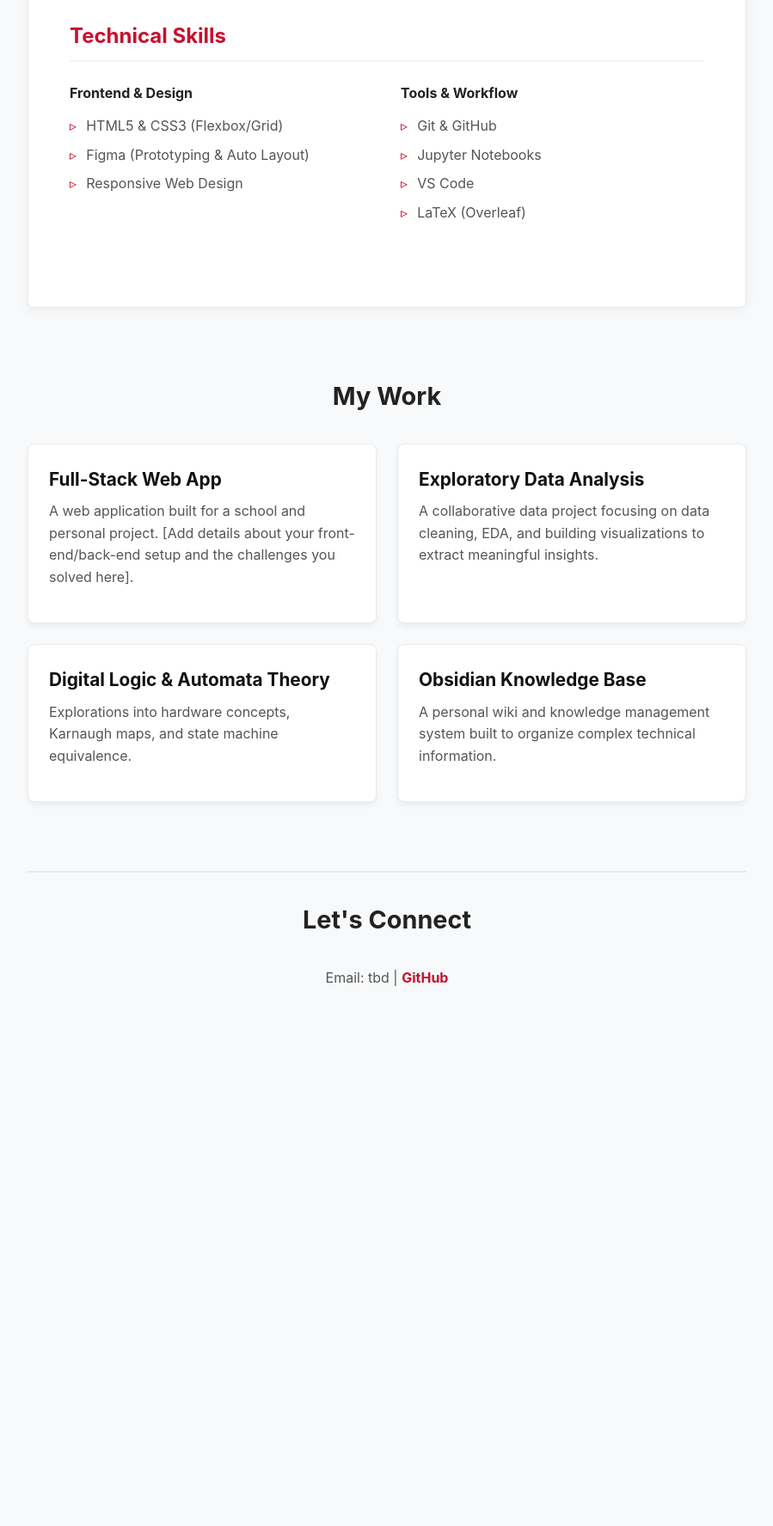
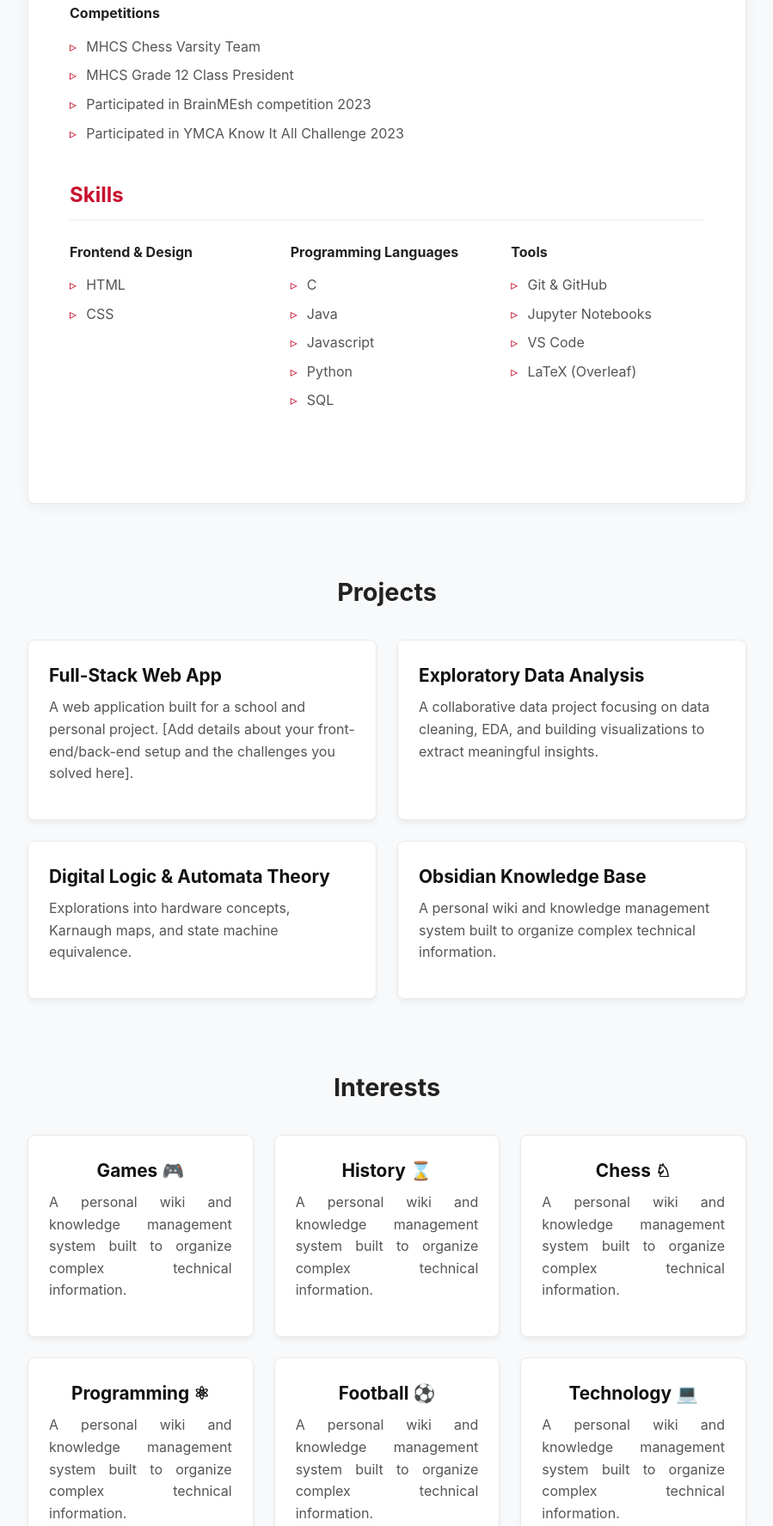
Before and after one commit to Metthy1871/Das-Portfolio, a plain HTML site: page index.html in a window 1280 px wide. Shown: the part 1025-2800 px from the top of the page at 86% size, without its empty margins (190-1089 px from the left). Before the commit the page ends 2224 px from the top, so only its background shows below. Drawn offline with Linux system fonts and the light colour scheme.

Commit message:
feat: added interests section

```diff
--- a/index.css
+++ b/index.css
@@ -111,46 +111,48 @@ p {
     margin-bottom: 1.5rem;
 }
 
-.skills-list {
+.resume-grid {
 
-    margin-bottom: 10px;
-}
-
-/* =========================================
-   RESUME SECTION
-========================================= */
-
-
-/* Skills Grid */
-.resume-grid {
     display: grid;
     grid-template-columns: repeat(auto-fit, minmax(200px, 1fr));
     gap: 2rem;
 }
 
+.resume-column {
+
+    margin-bottom: 10px;
+}
+
 .resume-column h4 {
+
     margin-bottom: 0.8rem;
     color: #222;
 }
 
 .resume-column ul {
-    list-style-type: none; /* Removes default messy bullets */
+
+    list-style-type: none;
 }
 
 .resume-column li {
+
     position: relative;
     padding-left: 1.2rem;
     margin-bottom: 0.5rem;
     color: #555;
 }
 
-/* Adds a clean, custom bullet point */
 .resume-column li::before {
+
     content: "▹";
     position: absolute;
     left: 0;
     color: #c8102E;
 }
+
+
+/* Projects Section */
+
 #projects {
 
     display: grid;
@@ -183,6 +185,46 @@ p {
 }
 
 
+/* Interests section */
+
+#interests {
+
+    display: grid;
+    grid-template-columns: repeat(auto-fit, minmax(250px, 1fr));
+    gap: 1.5rem;
+}
+
+.interest-card {
+
+    background: #ffffff;
+    padding: 1.5rem;
+    border-radius: 8px;
+    box-shadow: 0 4px 6px rgba(0, 0, 0, 0.05);
+    border: 1px solid #eaeaea;
+    transition: transform 0.2s ease, box-shadow 0.2s ease;
+    display: flex;
+    justify-content: center;
+    flex-direction: column;
+    text-align: justify;
+}
+
+.interest-card:hover {
+
+    transform: translateY(-5px);
+    box-shadow: 0 8px 15px rgba(0, 0, 0, 0.1);
+    border-color: #c8102E;
+}
+
+.interest-card h3 {
+
+    margin-bottom: 0.5rem;
+    color: #111;
+    font-size: 1.3rem;
+    justify-self: center;
+}
+
+/* Footer */
+
 footer {
 
     text-align: center;
--- a/index.html
+++ b/index.html
@@ -35,7 +35,7 @@
 
             <div class = "section-header">
 
-                <h2>My Resume</h2>
+                <h2>Resume</h2>
 
             </div>
 
@@ -48,9 +48,9 @@
                     <div class = "resume-grid">
                         <div class = "resume-column">
                             <ul>
-                                <li>Makati Hope Christian School - 2012 to 2020</li>
+                                <li>Makati Hope Christian School (MHCS) - 2012 to 2020</li>
                                 <li>Homeschool Global - 2020 to 2022</li>
-                                <li>Makati Hope Christian School - 2022 to 2024 STEM Strand</li>
+                                <li>MHCS - 2022 to 2024 STEM Strand</li>
                                 <li>DLSU Manila - 2024 to present BSMSCS</li>
                             </ul>
                         </div>
@@ -63,7 +63,9 @@
                     <h3>Extracurriculars</h3>
 
                     <div class = "resume-column">
+
                         <h4>Model United Nations</h4>
+
                         <ul>
                             <li>Assumption College MUN 2024, UNCSW, Delegate of Cabo Verde</li>
                             <li>25th Benilde MUN 2024, UNCCPCJ, Delegate of Belarus</li>
@@ -74,25 +76,47 @@
                         </ul>
                     </div>
 
+                    <div class = "resume-column">
+
+                        <h4>Competitions</h4>
+
+                        <ul>
+                            <li>MHCS Chess Varsity Team</li>
+                            <li>MHCS Grade 12 Class President</li>
+                            <li>Participated in BrainMEsh competition 2023</li>
+                            <li>Participated in YMCA Know It All Challenge 2023</li>
+                        </ul>
+                    </div>
+
                 </div>
 
                 <div class = "resume-category">
 
-                    <h3>Technical Skills</h3>
+                    <h3>Skills</h3>
 
-                    <div class="resume-grid">
+                    <div class = "resume-grid">
 
-                            <div class="resume-column">
+                            <div class = "resume-column">
                                 <h4>Frontend & Design</h4>
                                 <ul>
-                                    <li>HTML5 & CSS3 (Flexbox/Grid)</li>
-                                    <li>Figma (Prototyping & Auto Layout)</li>
-                                    <li>Responsive Web Design</li>
+                                    <li>HTML</li>
+                                    <li>CSS</li>
                                 </ul>
                             </div>
 
-                            <div class="resume-column">
-                                <h4>Tools & Workflow</h4>
+                            <div class = "resume-column">
+                                <h4>Programming Languages</h4>
+                                <ul>
+                                    <li>C</li>
+                                    <li>Java</li>
+                                    <li>Javascript</li>
+                                    <li>Python</li>
+                                    <li>SQL</li>
+                                </ul>
+                            </div>
+
+                            <div class = "resume-column">
+                                <h4>Tools</h4>
                                 <ul>
                                     <li>Git & GitHub</li>
                                     <li>Jupyter Notebooks</li>
@@ -108,7 +132,7 @@
 
             <div class = "section-header">
 
-                <h2>My Work</h2>
+                <h2>Projects</h2>
 
             </div>
 
@@ -136,6 +160,88 @@
 
             </section>
 
+            <div class = "section-header">
+
+                <h2>Interests</h2>
+
+            </div>
+
+            <section id = "interests">
+
+                <div class = "interest-card">
+
+                    <div class = "section-header">
+
+                        <h3>Games 🎮</h3>
+
+                    </div>
+
+                    <p>A personal wiki and knowledge management system built to organize complex technical information.</p>
+
+                </div>
+
+                <div class = "interest-card">
+
+                    <div class = "section-header">
+
+                        <h3>History ⌛</h3>
+
+                    </div>
+
+                    <p>A personal wiki and knowledge management system built to organize complex technical information.</p>
+
+                </div>
+
+                <div class = "interest-card">
+
+                    <div class = "section-header">
+
+                        <h3>Chess ♘</h3>
+
+                    </div>
+
+                    <p>A personal wiki and knowledge management system built to organize complex technical information.</p>
+
+                </div>
+
+                <div class = "interest-card">
+
+                    <div class = "section-header">
+
+                        <h3>Programming ⚛</h3>
+
+                    </div>
+
+                    <p>A personal wiki and knowledge management system built to organize complex technical information.</p>
+
+                </div>
+
+                <div class = "interest-card">
+
+                    <div class = "section-header">
+
+                        <h3>Football ⚽</h3>
+
+                    </div>
+
+                    <p>A personal wiki and knowledge management system built to organize complex technical information.</p>
+
+                </div>
+
+                <div class = "interest-card">
+
+                    <div class = "section-header">
+
+                        <h3>Technology 💻</h3>
+
+                    </div>
+
+                    <p>A personal wiki and knowledge management system built to organize complex technical information.</p>
+
+                </div>
+
+            </section>
+
         </main>
 
         <footer>
```
